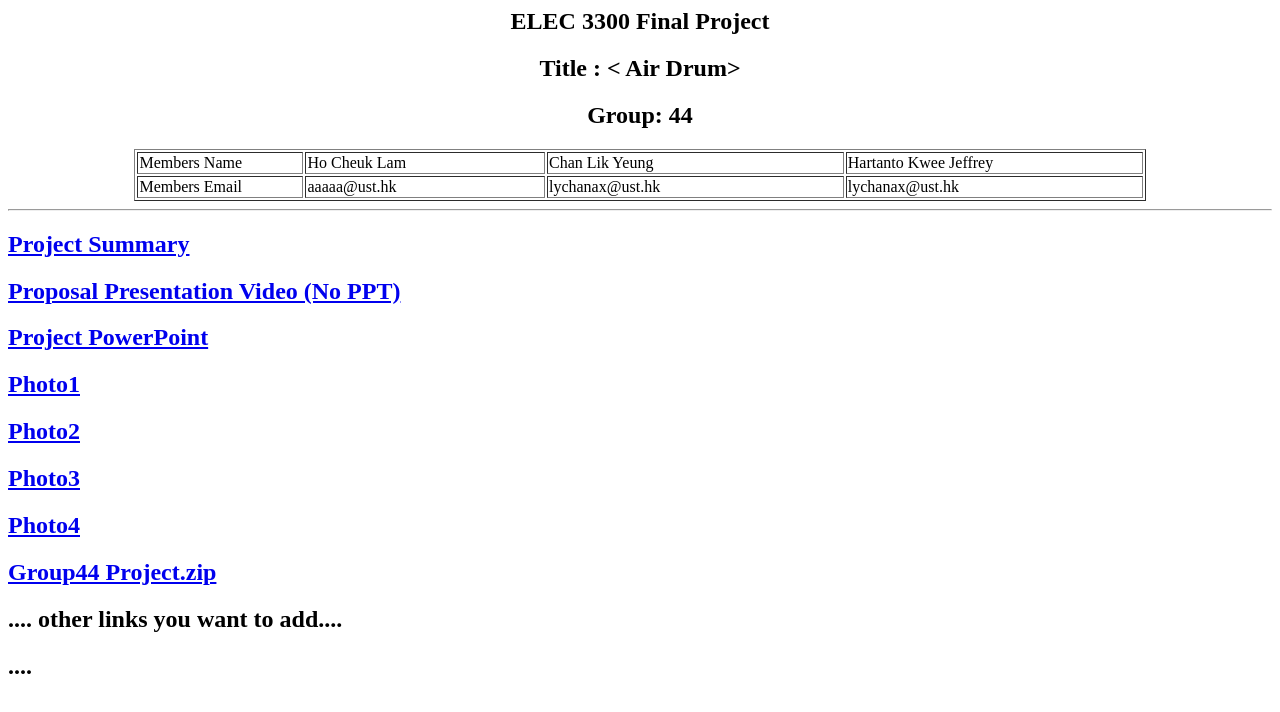
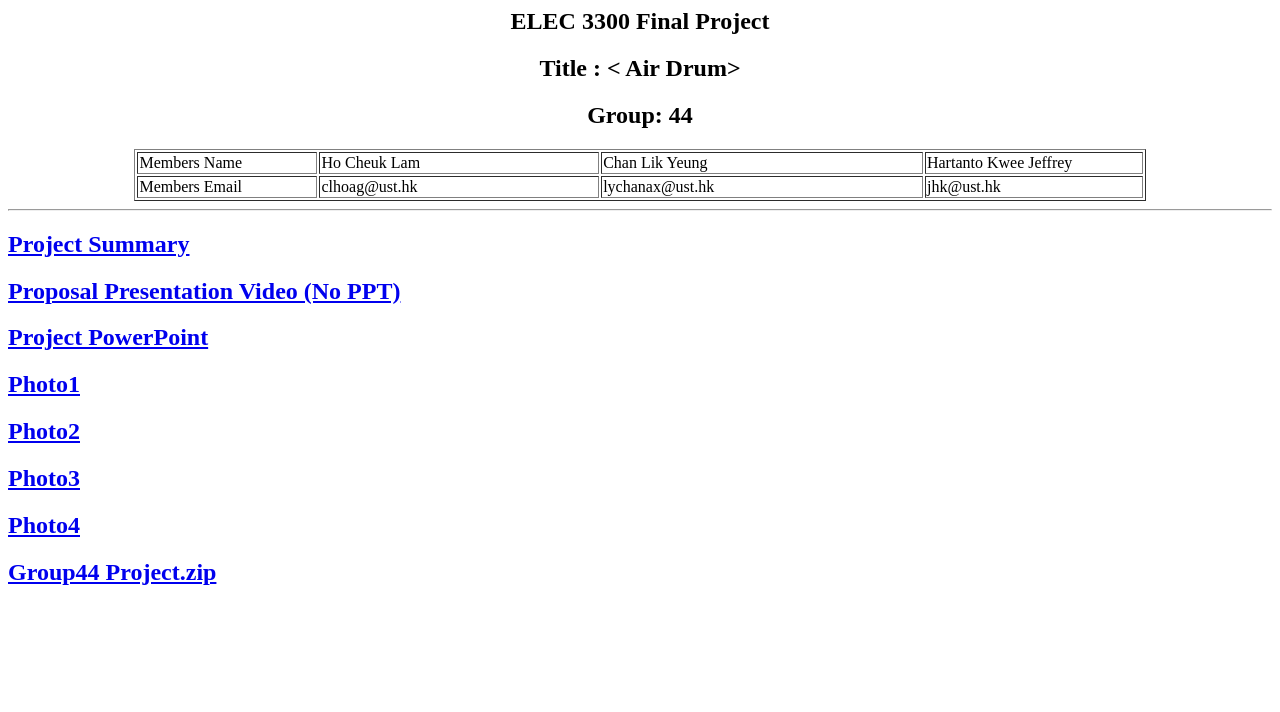
Before and after one commit to Jeffrey288/ELEC3300-AirDrums, a plain HTML site: page Project Report/index.html in a window 1280 px wide. Drawn offline with Linux system fonts and the light colour scheme.

Commit message:
Update index.html

```diff
--- a/Project Report/index.html
+++ b/Project Report/index.html
@@ -11,19 +11,20 @@
   <table width="80%" border="1" ALIGN="CENTER">
     <tr> <td width="20">Members Name</td><td width="20">Ho Cheuk Lam</td><td width="20">Chan
       Lik Yeung</td><td width="20">Hartanto Kwee Jeffrey</td></tr>
-    <tr> <td width="20">Members Email</td><td width="20">aaaaa@ust.hk
-    </td><td width="20">lychanax@ust.hk</td><td width="20">lychanax@ust.hk</td></tr>
+    <tr> <td width="20">Members Email</td><td width="20">clhoag@ust.hk
+    </td><td width="20">lychanax@ust.hk</td><td width="20">jhk@ust.hk</td></tr>
   </table>
   <hr><h2 align="left"><a href="ProjectSummary_Group44_v5.doc">Project Summary</a></h2>
-  <h2 align="left"><A HREF="report1.pdf">Proposal Presentation Video (No PPT)</A></h2>
+  <h2 align="left"><A HREF="https://drive.google.com/file/d/11C8AHuXowXZIXwstyzcqpdpQW4NHtCFy/view">Proposal Presentation Video (No PPT)</A></h2>
   <H2 ALIGN="left"><a href="ELEC3300_Project_GP44.pptx">Project PowerPoint</a></H2>
   <h2 align="left"><a href="GP44_Photo1.jpeg">Photo1</a></h2>
   <h2 align="left"><a href="GP44_Photo2.jpeg">Photo2</a></h2>
   <h2 align="left"><a href="GP44_Photo3.jpeg">Photo3</a></h2>
   <h2 align="left"><a href="GP44_Photo4.jpeg">Photo4</a></h2>
   <h2 align="left"><a href="GP44_code.zip">Group44 Project.zip</a></h2>
-<h2 align="left">.... other
+<!-- <h2 align="left">.... other
   links you want to add....</h2>
-<h2 align="left">....</h2><h2 align="left">&nbsp;</h2>
+<h2 align="left">....</h2> -->
+<h2 align="left">&nbsp;</h2>
 </body>
 </html>
```
